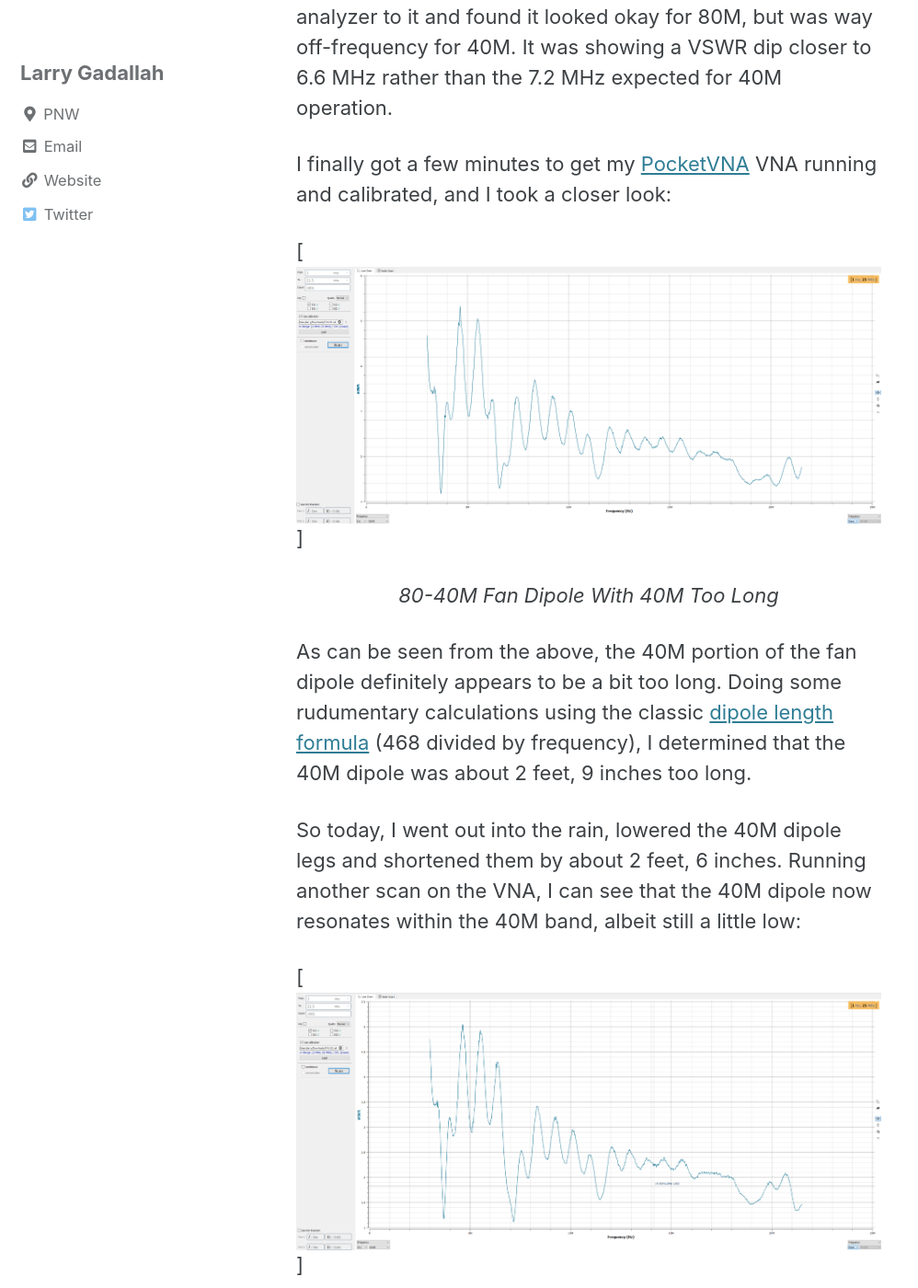
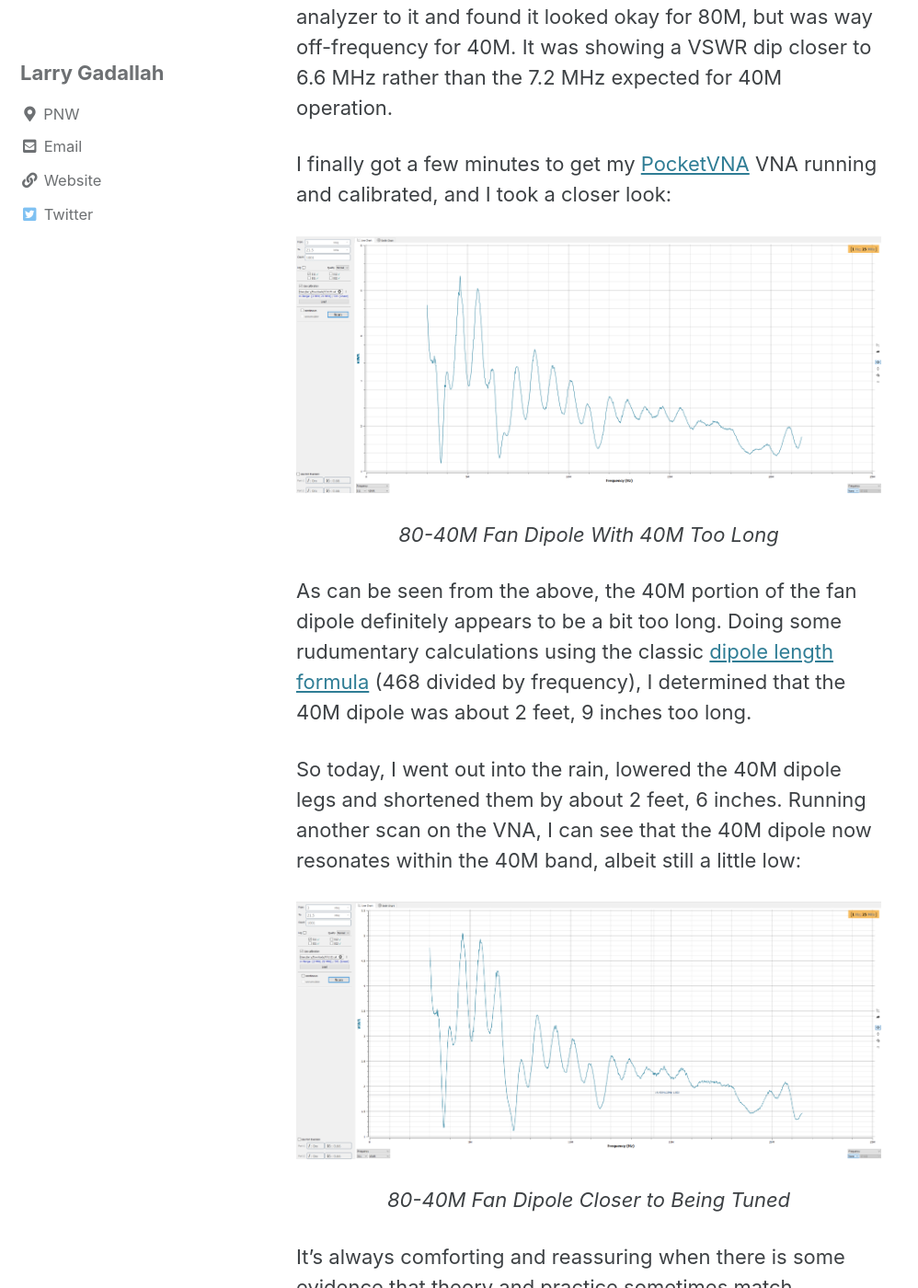
Before and after one commit to techn0mad/techn0mad.github.io, a Jekyll site: the page built from _posts/2022-07-02-fd-qrp-and-antenna-pruning.md, in a window 1280 px wide and 1400 px high, scrolled down 449 px. Shown: the whole window at 92% size, without its empty margins (0-998 px from the left). Built offline with Jekyll 4.4.1, drawn with Linux system fonts in a browser that asks for light colours; cached includes are drawn as plain includes.

Commit message:
Fixing image links again

```diff
--- a/_posts/2022-07-02-fd-qrp-and-antenna-pruning.md
+++ b/_posts/2022-07-02-fd-qrp-and-antenna-pruning.md
@@ -24,7 +24,8 @@ I finally got a few minutes to get my
 [PocketVNA](https://pocketvna.com/) VNA running and calibrated, and I
 took a closer look:
 
-[![80-40M Fan Dipole Too Long]({{ site.url }}{{ site.baseurl }}/assets/images/2022-07-03-Fan80-40Pre.png)]
+[![80-40M Fan Dipole Too Long]({{ site.url }}{{ site.baseurl }}/assets/images/2022-07-03-Fan80-40Pre.png)]({{ site.url }}{{ site.baseurl }}/assets/images/2022-07-03-Fan80-40Pre.png)
+
 *<center>80-40M Fan Dipole With 40M Too Long</center>*
 
 As can be seen from the above, the 40M portion of the fan dipole
@@ -39,7 +40,8 @@ shortened them by about 2 feet, 6 inches. Running another scan on the
 VNA, I can see that the 40M dipole now resonates within the 40M band,
 albeit still a little low:
 
-[![80-40M Fan Dipole Better]({{ site.url }}{{ site.baseurl }}/assets/images/2022-07-03-Fan80-40Post.png)]
+[![80-40M Fan Dipole Better]({{ site.url }}{{ site.baseurl }}/assets/images/2022-07-03-Fan80-40Post.png)]({{ site.url }}{{ site.baseurl }}/assets/images/2022-07-03-Fan80-40Post.png)
+
 *<center>80-40M Fan Dipole Closer to Being Tuned</center>*
 
 It's always comforting and reassuring when there is some evidence that
```
